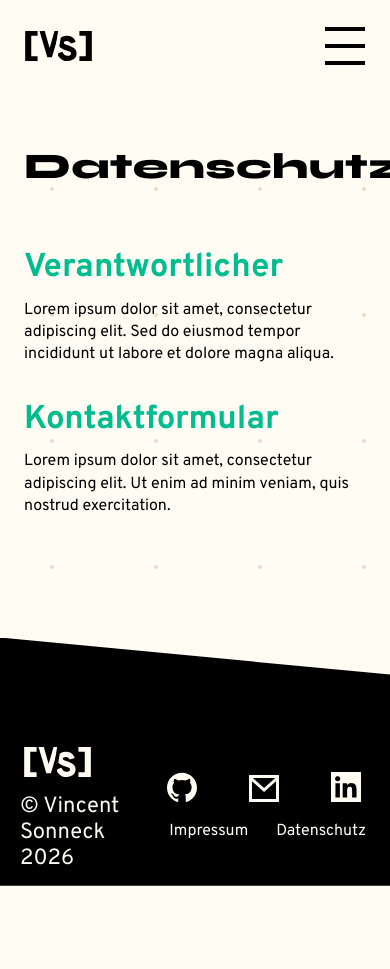
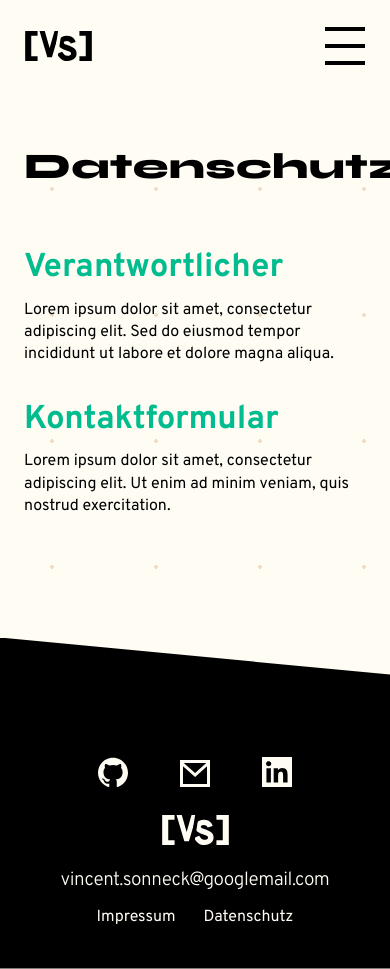
Before and after one commit to IGK91/portfolio, an Angular app: page /datenschutz in a window 390 px wide. Before the commit the page ends 886 px from the top, so only its background shows below. Built offline with nearby package versions, Linux system fonts and the light colour scheme.

Commit message:
Make footer and contact area responsive

```diff
--- a/src/app/main-page/main-page.scss
+++ b/src/app/main-page/main-page.scss
@@ -8,4 +8,14 @@
   padding-top: 182px;
   background-color: $color-black;
   @include slanted-top(177px);
+
+  @include respond($breakpoint-tablet) {
+    @include slanted-top(120px);
+  }
+
+  @include respond($breakpoint-mobile) {
+    margin-top: -70px;
+    padding-top: 53px;
+    @include slanted-top(12.5vw);
+  }
 }
--- a/src/app/shared/components/footer/footer.scss
+++ b/src/app/shared/components/footer/footer.scss
@@ -9,11 +9,28 @@
   align-items: flex-start;
   padding-bottom: 13px;
   color: $color-cream;
+
+  @include respond($breakpoint-mobile) {
+    flex-direction: column;
+    align-items: center;
+    gap: 28px;
+    padding-bottom: 36px;
+  }
 }
 
-// Social Links fürs Handy, auf dem Desktop ausgeblendet
+// Social Links: auf dem Desktop rechts, auf dem Handy ganz oben
 .footer__social-mobile {
   display: none;
+
+  @include respond($breakpoint-mobile) {
+    display: block;
+  }
+}
+
+.footer__social-desktop {
+  @include respond($breakpoint-mobile) {
+    display: none;
+  }
 }
 
 .footer__brand {
@@ -21,6 +38,10 @@
   flex-direction: column;
   align-items: flex-start;
   gap: 17px;
+
+  @include respond($breakpoint-mobile) {
+    align-items: center;
+  }
 }
 
 .footer__logo img {
@@ -31,11 +52,23 @@
 .footer__copyright {
   margin-left: -4px;
   font-size: 22px;
+
+  @include respond($breakpoint-mobile) {
+    display: none;
+  }
 }
 
 // E-Mail gibt es nur auf dem Handy
 .footer__email {
   display: none;
+
+  @include respond($breakpoint-mobile) {
+    display: block;
+    margin-top: -4px;
+    font-weight: 300;
+    font-size: 19px;
+    letter-spacing: -0.025em;
+  }
 }
 
 .footer__links {
@@ -44,12 +77,21 @@
   align-items: flex-end;
   gap: 15px;
   padding-top: 15px;
+
+  @include respond($breakpoint-mobile) {
+    align-items: center;
+    padding-top: 0;
+  }
 }
 
 .footer__legal {
   display: flex;
   gap: 8px;
   margin-right: -10px;
+
+  @include respond($breakpoint-mobile) {
+    margin: -16px 0 0;
+  }
 }
 
 .footer__legal-link {
@@ -85,6 +127,14 @@
   right: $page-padding - 6px;
   width: 40px;
   height: 80px;
+
+  @include respond($breakpoint-tablet) {
+    right: $page-padding-tablet - 6px;
+  }
+
+  @include respond($breakpoint-mobile) {
+    display: none;
+  }
 }
 
 .scroll-top__arrow--hover {
```
